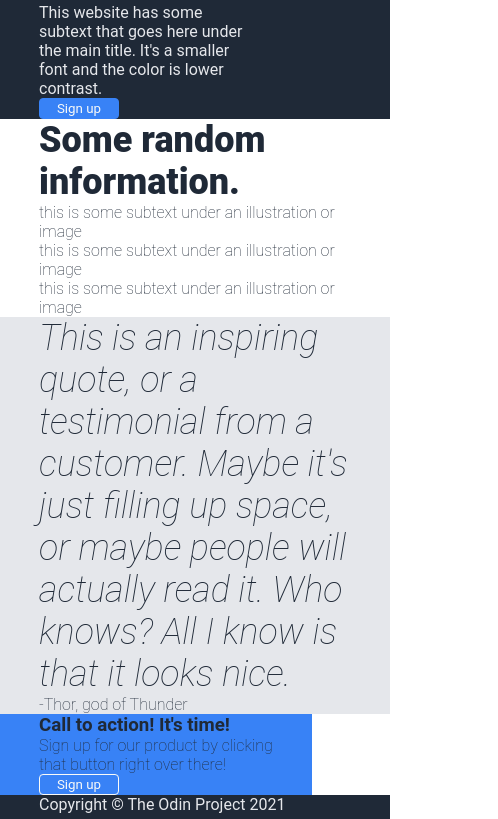
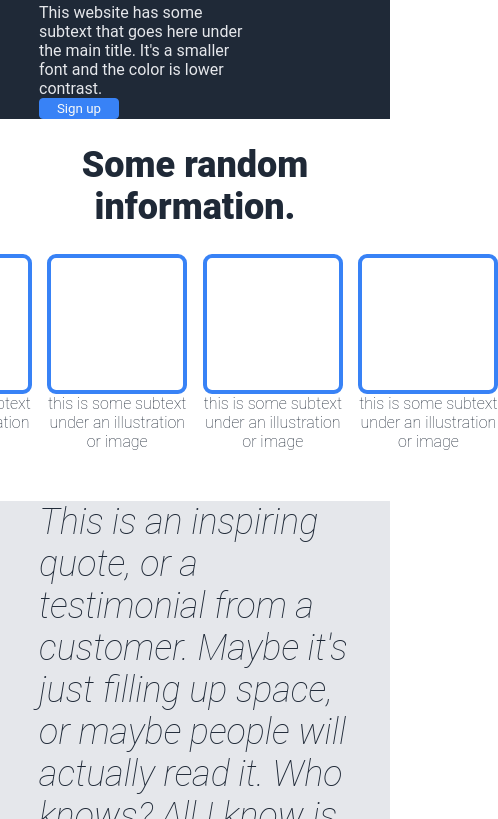
Before and after one commit to Holl4444/landing, a plain HTML site: page index.html in a window 390 px wide. Shown: the part 281-1100 px from the top of the page, 498 px wide, since content can reach past the window. Drawn offline with Linux system fonts and the light colour scheme.

Commit message:
Add boxes to information section
Put in the boxes to represent figure placeholders,
to begin to give the website depth.
Aligned the text.
Made the container flex to allow enable responsive
behaviour.

```diff
--- a/index.html
+++ b/index.html
@@ -32,19 +32,28 @@
         </div>
       </section>
       <section class="white">
+        <h2 class="information-header white">Some random information.</h2>
         <div class="boxes white">
-          <h2 class="information-header white">Some random information.</h2>
-          <figure class="box white">
+          <figure class="box-container white">
+            <div class="box"></div>
             <figcaption class="white">
               this is some subtext under an illustration or image
             </figcaption>
           </figure>
-          <figure class="box white">
+          <figure class="box-container white">
+            <div class="box"></div>
             <figcaption class="white">
               this is some subtext under an illustration or image
             </figcaption>
           </figure>
-          <figure class="box white">
+          <figure class="box-container white">
+            <div class="box"></div>
+            <figcaption class="white">
+              this is some subtext under an illustration or image
+            </figcaption>
+          </figure>
+          <figure class="box-container white">
+            <div class="box"></div>
             <figcaption class="white">
               this is some subtext under an illustration or image
             </figcaption>
--- a/styles.css
+++ b/styles.css
@@ -116,6 +116,27 @@ button.on-blue {
   font-weight: 900;
   font-size: 36px;
   color: #1f2937;
+  text-align: center;
+  margin: 3vh;
+}
+
+.box {
+  border: 4px solid #3882f6;
+  height: 140px;
+  width: 140px;
+  border-radius: 9px;
+}
+
+figcaption {
+  width: 140px;
+  text-align: center;
+  margin-bottom: 6vh;
+}
+
+.boxes {
+  display: flex;
+  justify-content: center;
+  column-gap: 4vw;;
 }
 
 .quote-text {
```
